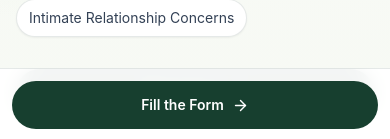
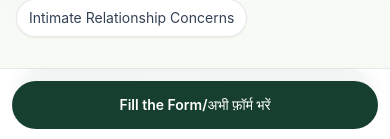
Before and after one commit to wsmkhan2580/herbel-wellness-hub, a React (Vite) app in the folder client/: page / in a window 390 px wide. Shown: the part 703-842 px from the top of the page. Built offline with nearby package versions, Linux system fonts and the light colour scheme; no server answers.

Commit message:
Update MobileStickyCta.jsx

```diff
--- a/client/src/components/MobileStickyCta.jsx
+++ b/client/src/components/MobileStickyCta.jsx
@@ -4,7 +4,7 @@ import { scrollToLeadForm } from '../utils/scroll.js';
 export default function MobileStickyCta() {
   return (
     <div className="fixed inset-x-0 bottom-0 z-40 border-t border-emerald-950/10 bg-white/95 p-3 backdrop-blur md:hidden">
-      <button onClick={scrollToLeadForm} className="btn-primary w-full">Fill the Form <ArrowRight size={17} /></button>
+      <button onClick={scrollToLeadForm} className="btn-primary w-full">Fill the Form/अभी फ़ॉर्म भरें</button>
     </div>
   );
 }
```
